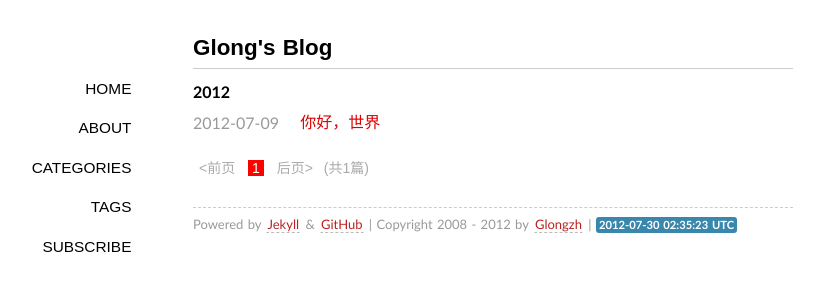
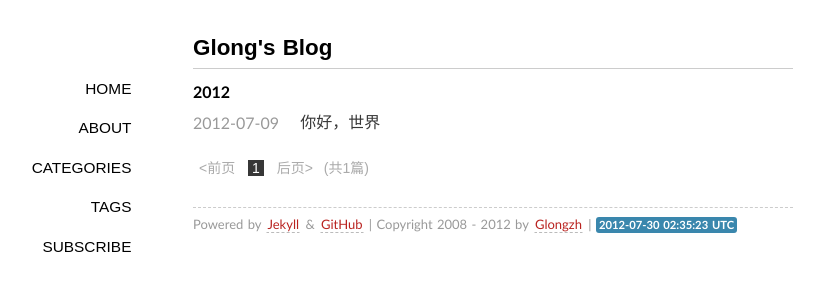
Before and after one commit to zhanglandy/zhanglandy.github.com, a Jekyll site: the page built from index.html, in a window 1280 px wide. Shown: the top 300 px of the page, without its empty margins (147-971 px from the left). Built offline with Jekyll 4.4.1, drawn with Linux system fonts in a browser that asks for light colours; some web fonts are replaced; Markdown is read by kramdown in place of the engine named in the settings; the list of posts is cut into pages by our own code.

Commit message:
change color theme

```diff
--- a/media/css/style.css
+++ b/media/css/style.css
@@ -17,7 +17,7 @@ body{font-size:14px;word-spacing:1px;
 margin-right:auto;
 	font-family:"Galdeano","Hiragino Sans GB","Microsoft YaHei",Trebuchet,"Trebuchet MS",Tahoma,"Lucida Grande","Lucida Sans Unicode",Verdana,sans-serif;color:#000000;background-color:#ffffff;}
 *{padding:0;margin: 0;border:none;outline:none;}
-a{color:#dd0000;text-decoration:none;}
+a{color:#373737;text-decoration:none;}
 a:hover{color:#333333;text-decoration:underline;}
 hr{margin:.7em 0;border-top:1px dashed #d0d0d0;border-bottom:1px dashed #f9f9f9;}
 p{padding:.5em 0;}
@@ -46,7 +46,7 @@ blockquote p{margin:0;padding:.5em 0;}
 header{padding:.5em 0;border-bottom: 1px solid #cccccc;}
 nav{font-family:"Electrolize",sans-serif;font-size:1.1em;text-transform:uppercase;float:left;margin-left:-12em;width:9em;text-align:right;}
 nav a{display:block;padding:.7em 1em;color:#000000;}
-nav a:hover{background-color:#ff0000;text-decoration:none;color:#f9f9f9;-webkit-transition:color .2s linear;}
+nav a:hover{background-color:#212121;text-decoration:none;color:#f9f9f9;-webkit-transition:color .2s linear;}
 .post{padding:.5em 0em;}
 h1{font-family:"Cuprum","Hiragino Sans GB","Microsoft YaHei",sans-serif;font-size:1.6em;color:#000;}
 h2{font-family:"Cuprum","Hiragino Sans GB","Microsoft YaHei",sans-serif;font-size:1.4em;color:#111;}
@@ -129,7 +129,7 @@ text-decoration: none;
 
 .paginator .current-page {
 color: white;
-background: #ff0000;
+background: #373737;
 }
 
 .paginator a:hover{
```
